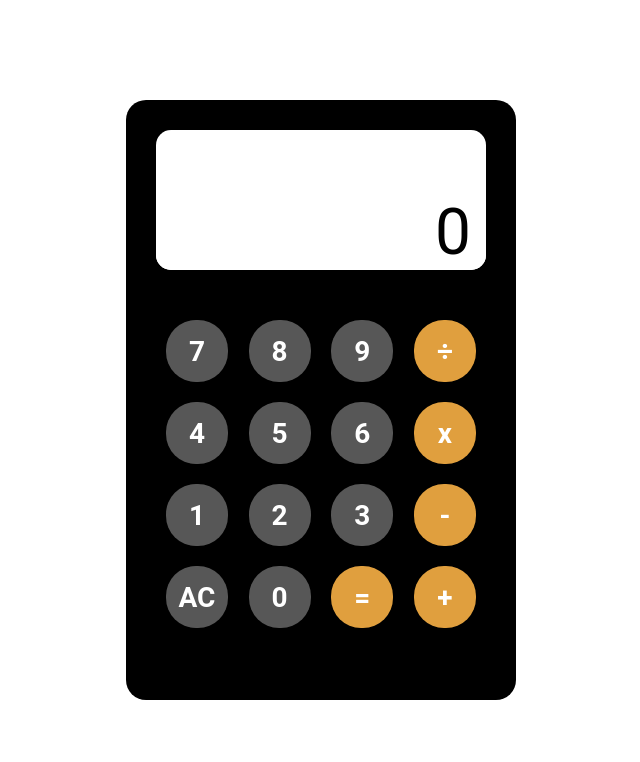
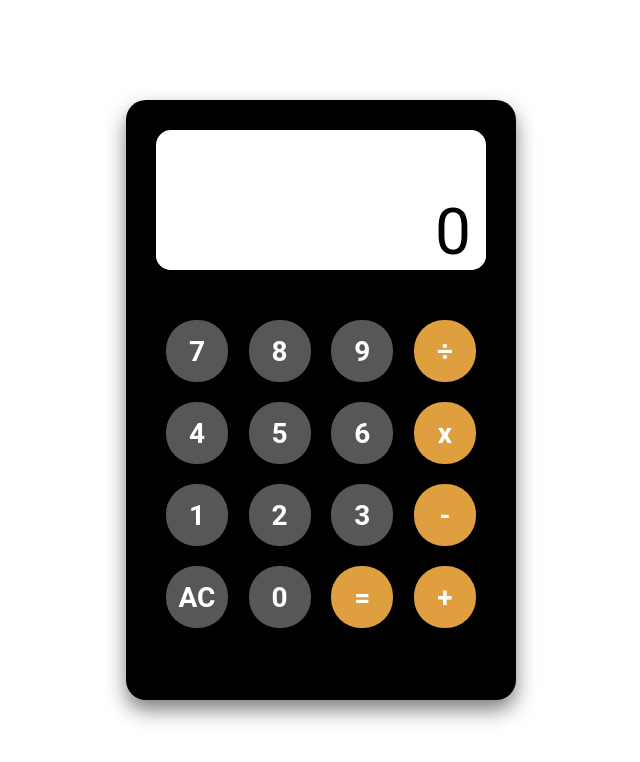
Before and after one commit to Kaipaeff/cacl, a React (Create React App) app: page / in a window 1280 px wide. Shown: the top 762 px of the page, without its empty margins (319-959 px from the left). Built offline with nearby package versions, Linux system fonts and the light colour scheme.

Commit message:
some styles added

```diff
--- a/src/components/calculator/calculator.css
+++ b/src/components/calculator/calculator.css
@@ -8,6 +8,7 @@
   margin: 0 auto;
   padding: 30px;
   background-color: #000000;
+  box-shadow: 0px 10px 20px rgba(0, 0, 0, .50);
 }
 
 .output {
```
